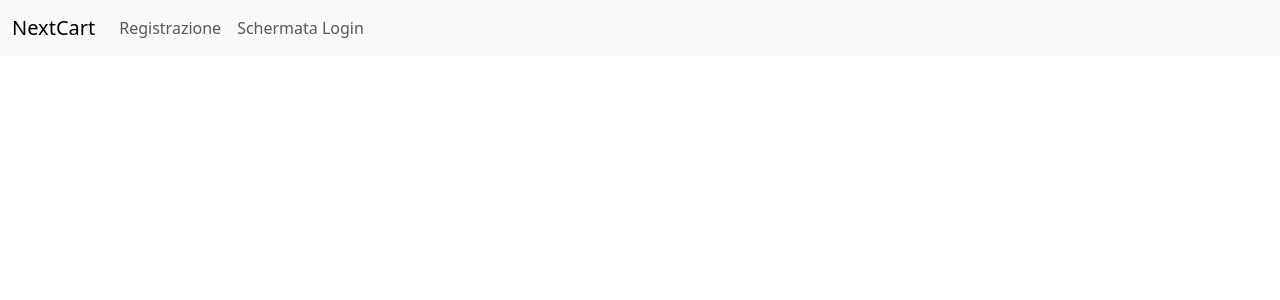
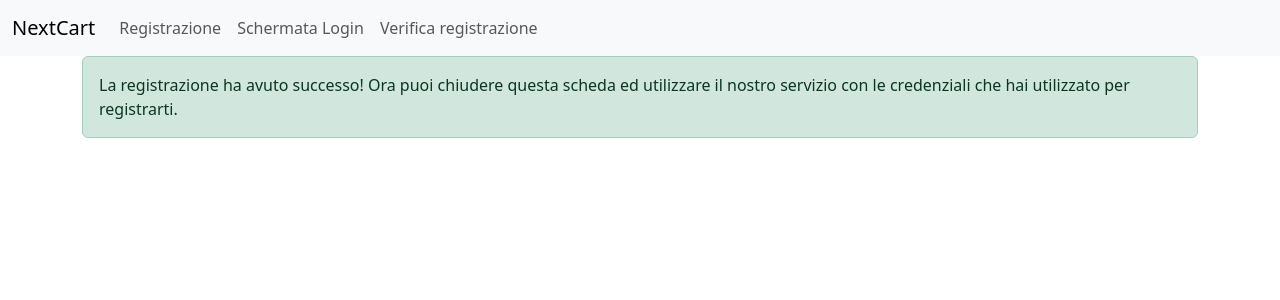
Before and after one commit to n3xtcart/NextCart-Auth-Front, an Angular app: page /verify in a window 1280 px wide. Before the commit this address led to /. Shown: the top 300 px of the page. Built offline with nearby package versions, Linux system fonts and the light colour scheme.

Commit message:
aggiunto componente per la verifica della registrazione

```diff
--- a/src/app/app.component.html
+++ b/src/app/app.component.html
@@ -14,6 +14,9 @@
         <li class="nav-item">
           <a class="nav-link" [routerLink]="'/login'">Schermata Login</a>
         </li>
+        <li class="nav-item">
+          <a class="nav-link" [routerLink]="'/verify'">Verifica registrazione</a>
+        </li>
       </ul>
     </div>
   </div>
--- a/src/app/app.config.ts
+++ b/src/app/app.config.ts
@@ -1,8 +1,13 @@
-import { ApplicationConfig, provideZoneChangeDetection } from '@angular/core';
-import { provideRouter } from '@angular/router';
+import {ApplicationConfig, provideZoneChangeDetection} from '@angular/core';
+import {provideRouter} from '@angular/router';
 
-import { routes } from './app.routes';
+import {routes} from './app.routes';
+import {provideHttpClient} from '@angular/common/http';
 
 export const appConfig: ApplicationConfig = {
-  providers: [provideZoneChangeDetection({ eventCoalescing: true }), provideRouter(routes)]
+  providers: [
+    provideZoneChangeDetection({eventCoalescing: true}),
+    provideRouter(routes),
+    provideHttpClient()
+  ]
 };
--- a/src/app/app.routes.ts
+++ b/src/app/app.routes.ts
@@ -1,6 +1,7 @@
 import {Routes} from '@angular/router';
 import {RegistrationComponent} from '../registration/registration.component';
 import {LoginComponent} from '../login/login.component';
+import {VerifyRegistrationComponent} from '../verify-registration/verify-registration.component';
 
 export const routes: Routes = [
   {
@@ -10,5 +11,9 @@ export const routes: Routes = [
   {
     path: 'login',
     component: LoginComponent
+  },
+  {
+    path: 'verify',
+    component: VerifyRegistrationComponent
   }
 ];
--- /dev/null
+++ b/src/confirm-registration.service.ts
@@ -0,0 +1,17 @@
+import {Injectable} from '@angular/core';
+import {Observable} from 'rxjs';
+import {HttpClient} from '@angular/common/http';
+
+@Injectable({
+  providedIn: 'root'
+})
+export class ConfirmRegistrationService {
+
+  constructor(private http: HttpClient) {
+  }
+
+  completeRegistration(token: string): Observable<any> {
+    // TODO CHIAMA END-POINT PER LA VERIFICA DEL TOKEN
+    return this.http.post<any>('', token)
+  }
+}
--- a/src/verify-registration/verify-registration.component.html
+++ b/src/verify-registration/verify-registration.component.html
@@ -1 +1,13 @@
-<p>verify-registration works!</p>
+<!-- MESSAGGIO DA MOSTRARE SE LA REGISTRAZIONE HA AVUTO SUCCESSO -->
+<div class="container" *ngIf="success">
+  <div class="alert alert-success" role="alert">
+    La registrazione ha avuto successo! Ora puoi chiudere questa scheda ed utilizzare il nostro servizio con le
+    credenziali che hai utilizzato per registrarti.
+  </div>
+</div>
+<!-- MESSAGGIO DA MOSTRARE SE LA REGISTRAZIONE NON HA AVUTO SUCCESSO -->
+<div class="container" *ngIf="!success">
+  <div class="alert alert-danger" role="alert">
+    La registrazione non ha avuto successo: {{ message }}
+  </div>
+</div>
--- a/src/verify-registration/verify-registration.component.ts
+++ b/src/verify-registration/verify-registration.component.ts
@@ -1,11 +1,46 @@
-import { Component } from '@angular/core';
+import {Component, OnInit} from '@angular/core';
+import {ActivatedRoute} from '@angular/router';
+import {ConfirmRegistrationService} from '../confirm-registration.service';
+import {NgIf} from '@angular/common';
 
 @Component({
   selector: 'app-verify-registration',
-  imports: [],
+  imports: [
+    NgIf
+  ],
   templateUrl: './verify-registration.component.html',
   styleUrl: './verify-registration.component.css'
 })
-export class VerifyRegistrationComponent {
+export class VerifyRegistrationComponent implements OnInit {
+
+  message: string = ''
+
+  success: boolean = false
+
+  constructor(private routes: ActivatedRoute, private confirmRegistrationService: ConfirmRegistrationService) {
+
+  }
+
+  /*
+  // TEST FALLIMENTO
+    ngOnInit(): void {
+     this.message = 'Token di autenticazione è scaduto'
+    }
+  */
+
+  // TEST SUCCESSO
+  ngOnInit() {
+    this.success = true;
+  }
+
+  /*
+  // EFFETTIVO CODICE, NON ANCORA IMPLEMENTATO
+    ngOnInit(): void {
+     this.routes.queryParams.subscribe((params) => {
+      let tokenToVerify = params['token']
+      this.confirmRegistrationService.completeRegistration(tokenToVerify).subscribe(res => this.message = res.message)
+      })
+    }
+  */
 
 }
```
Also changed, not shown: 1 other file (tests, documents, lock files or other folders).
